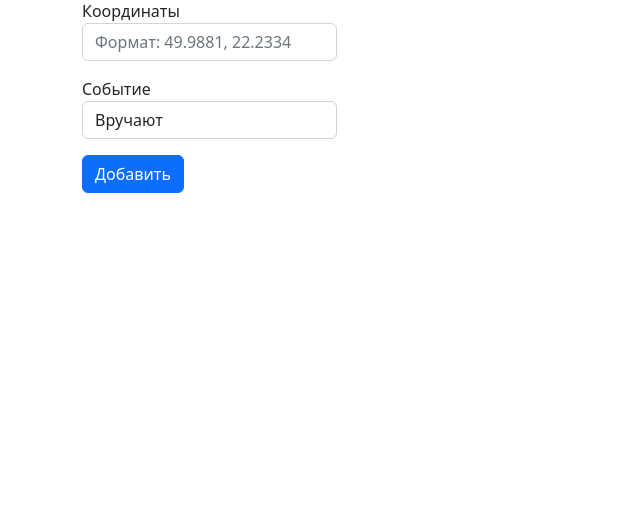
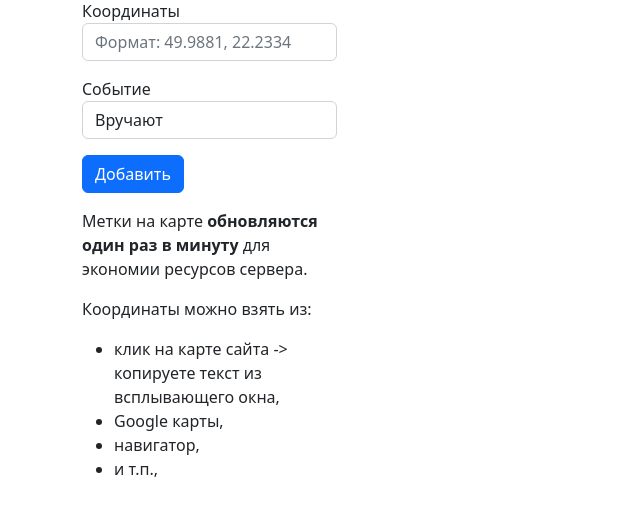
Before and after one commit to VetalM84/flaskFolium, a Flask app: template maps/templates/index.html in a window 1280 px wide. Shown: the part 136-652 px from the top of the page, without its empty margins (0-640 px from the left). Run offline with Flask 2, Linux system fonts and the light colour scheme; the template is opened without the code that fills it: values that come from a table or form of the project are taken from there, others are empty.

Commit message:
Hints added

```diff
--- a/maps/templates/index.html
+++ b/maps/templates/index.html
@@ -27,6 +27,16 @@
                 <div class="form-group">
                     <p>{{ form.submit(class="btn btn-primary") }}</p>
                 </div>
+                <div class="form-group">
+                    <p>Метки на карте <strong>обновляются один раз в минуту</strong> для экономии ресурсов сервера.</p>
+                    <p>Координаты можно взять из:</p>
+                        <ul>
+                            <li>клик на карте сайта -> копируете текст из всплывающего окна,</li>
+                            <li>Google карты,</li>
+                            <li>навигатор,</li>
+                            <li>и т.п.,</li>
+                        </ul>
+                </div>
             </form>
         </div>
 
```
